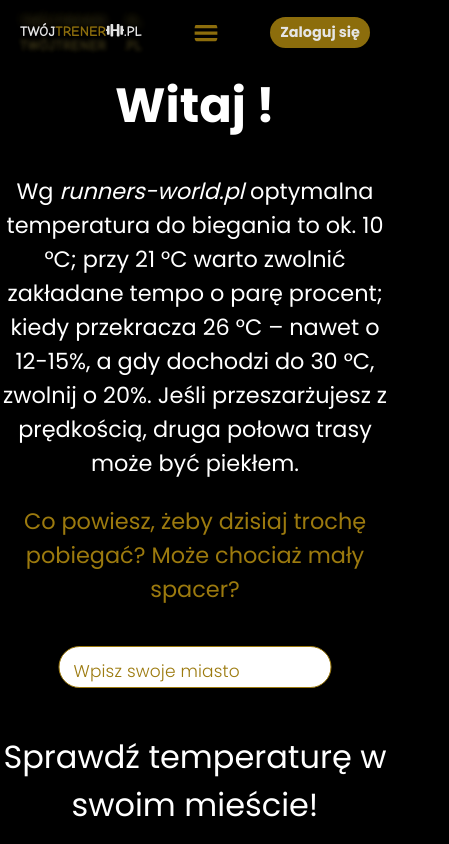
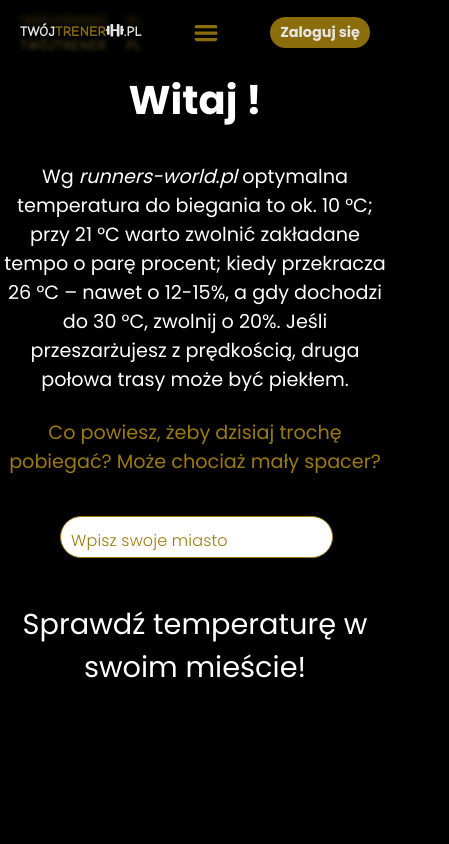
Before and after one commit to jarekm04/twoj_trener, a React (Create React App) app: page /homepage in a window 390 px wide. Shown: the whole page, 449 px wide, since content can reach past the window. Built offline with nearby package versions, Linux system fonts and the light colour scheme.

Commit message:
homepage

```diff
--- a/src/components/UserLogged/HomePage/homePage.scss
+++ b/src/components/UserLogged/HomePage/homePage.scss
@@ -7,22 +7,30 @@
     text-align: center;
     margin-top: 0.3rem;
     margin-bottom: 2rem;
+    @media screen and (max-width: 1050px) {
+      font-size: 2.5rem;
+    }
   }
   .h-u__textFirst {
     font-size: 1.4rem;
     margin-bottom: 1.5rem;
     text-align: center;
+    @media screen and (max-width: 1050px) {
+      font-size: 1.2rem;
+    }
   }
   .h-u__textSecond {
     font-size: 1.4rem;
     margin-bottom: 2.5rem;
     text-align: center;
     color: $primaryFontColor;
+    @media screen and (max-width: 1050px) {
+      font-size: 1.2rem;
+    }
   }
   .h-u__question {
     position: relative;
     padding: 0.8rem 0;
-    transform: translateX(15%);
     margin-bottom: 2rem;
     &:first-of-type {
       padding-top: 0;
@@ -36,7 +44,7 @@
       color: $primaryFontColor;
       font-weight: 100;
       letter-spacing: 0.01rem;
-      font-size: 17px;
+      font-size: 1.0625rem;
       box-sizing: border-box;
       padding: 10px 15px;
       display: block;
@@ -44,17 +52,32 @@
       margin-top: -40px;
       z-index: 2;
       pointer-events: none;
+      transform: translateX(87%);
+      @media screen and (max-width: 550px) {
+        font-size: 1rem;
+        transform: translateX(50%);
+      }
+      @media screen and (max-width: 400px) {
+        transform: translateX(30%);
+      }
     }
     input[type="text"] {
       @include input-styles;
+      transform: translateX(22%);
     }
   }
   .h-u__checkWeather {
     font-size: 2rem;
     text-align: center;
+    @media screen and (max-width: 1050px) {
+      font-size: 1.8rem;
+    }
   }
   .h-u__weather {
     font-size: 2.5rem;
     text-align: center;
+    @media screen and (max-width: 1050px) {
+      font-size: 2.1rem;
+    }
   }
 }
```
